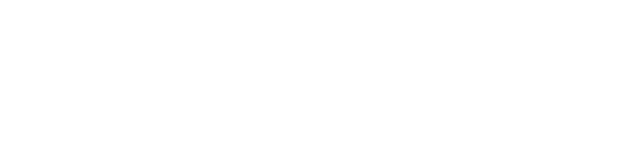
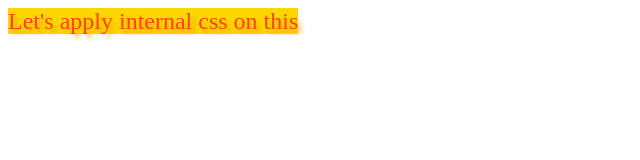
Before and after one commit to bhavya9810/CSS, a plain HTML site: page AddStyle/index.html in a window 1280 px wide. Shown: the whole page, without its empty margins (0-640 px from the left). Drawn offline with Linux system fonts and the light colour scheme.

Commit message:
different types of styling continued

```diff
--- a/AddStyle/index.html
+++ b/AddStyle/index.html
@@ -4,6 +4,15 @@
     <meta charset="UTF-8" />
     <meta name="viewport" content="width=device-width, initial-scale=1.0" />
     <title>Document</title>
+    <link rel="stylesheet" href="styles.css" />
+    <style>
+      p {
+        text-shadow: 4px 4px 4px orange;
+      }
+    </style>
   </head>
-  <body></body>
+  <body>
+    <!-- <p style="font-style: italic">Hello jee, kaise ho saare</p> -->
+    <p>Let's apply internal css on this</p>
+  </body>
 </html>
--- /dev/null
+++ b/AddStyle/styles.css
@@ -0,0 +1,6 @@
+p {
+  color: orangered;
+  font-size: x-large;
+  display: inline;
+  background-color: gold;
+}
```
